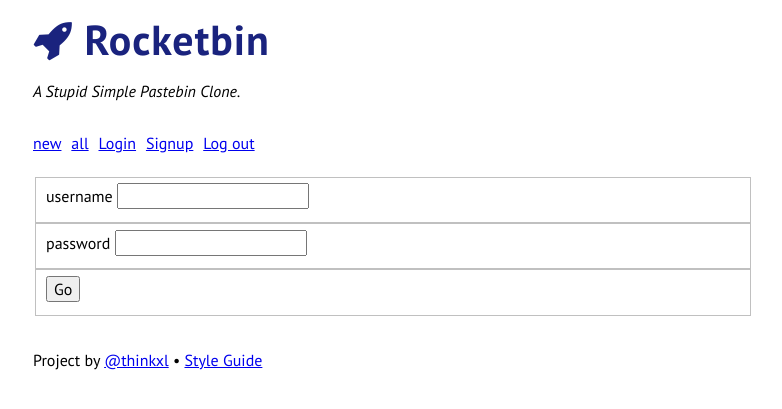
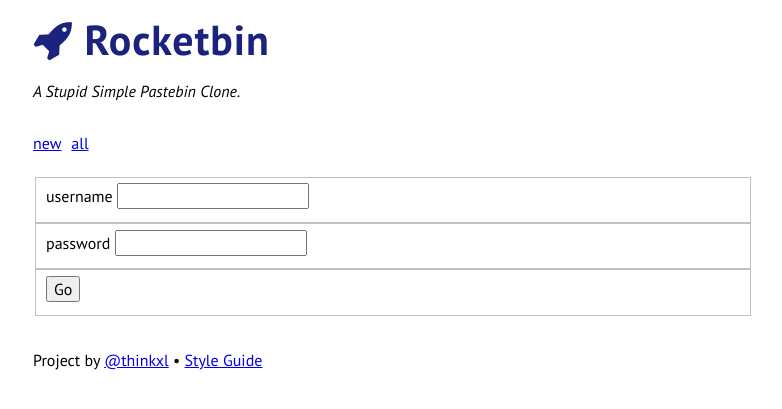
Before and after one commit to j0lvera/rocketbin, a Flask app: page /login in a window 1280 px wide. Shown: the top 409 px of the page, without its empty margins (247-1029 px from the left). Run offline with Flask 2, Linux system fonts and the light colour scheme; parts of the project's set-up code (start-up, migrations or seed data) failed here and were passed over; some libraries are stand-ins or nearby versions.

Commit message:
login, signup and sign out removed from navigation

```diff
--- a/templates/layout/base.html
+++ b/templates/layout/base.html
@@ -22,9 +22,6 @@
 						<ul class="main-nav-list">
 							<li class="main-nav-el"><a href="/">new</a></li>
 							<li class="main-nav-el"><a href="/paste/all">all</a></li>
-							<li class="main-nav-el"><a href="/login">Login</a></li>
-							<li class="main-nav-el"><a href="/signup">Signup</a></li>
-							<li class="main-nav-el"><a href="/logout">Log out</a></li>
 						</ul>
 					</nav>
 				</div> <!-- .row -->
```
